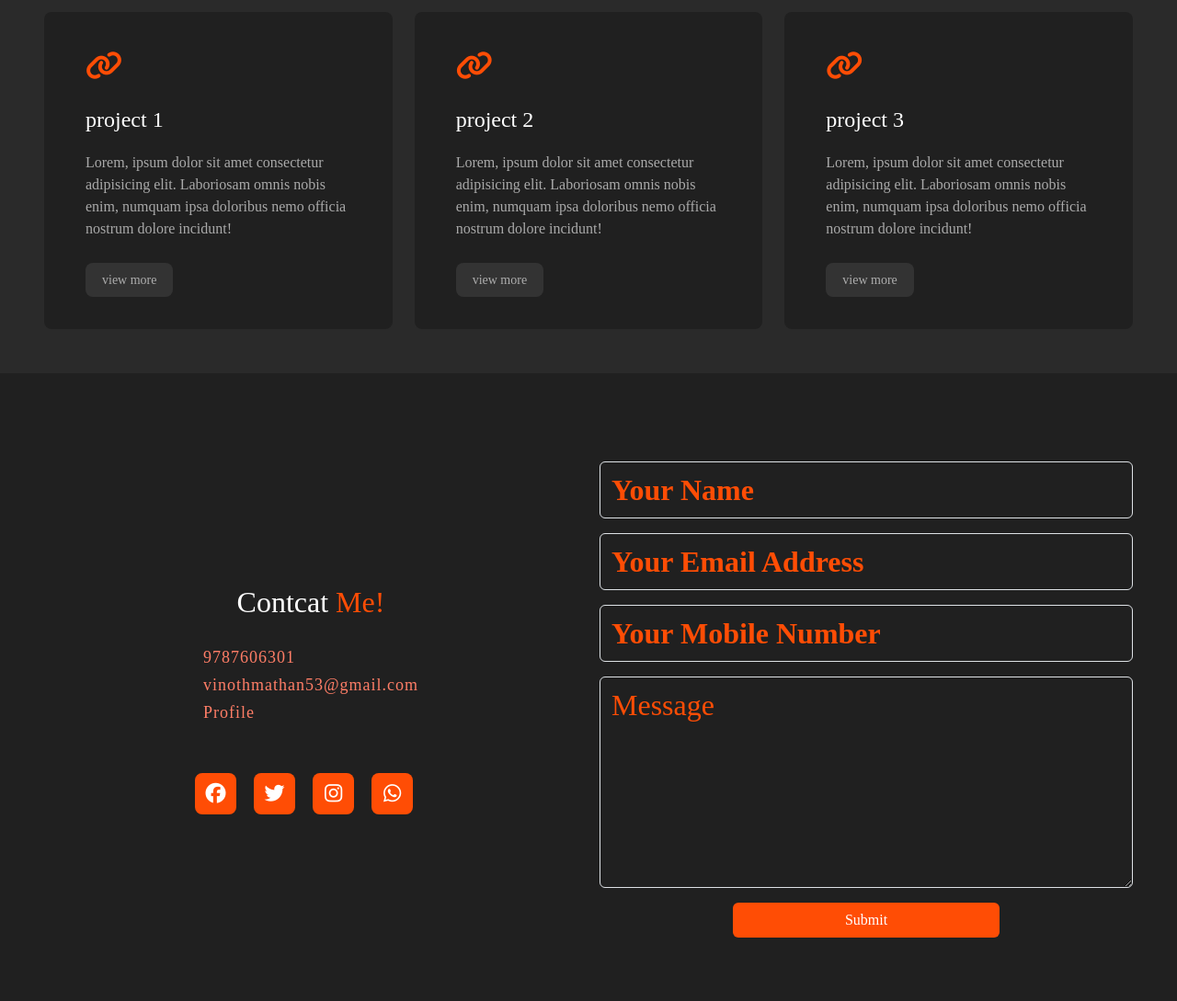
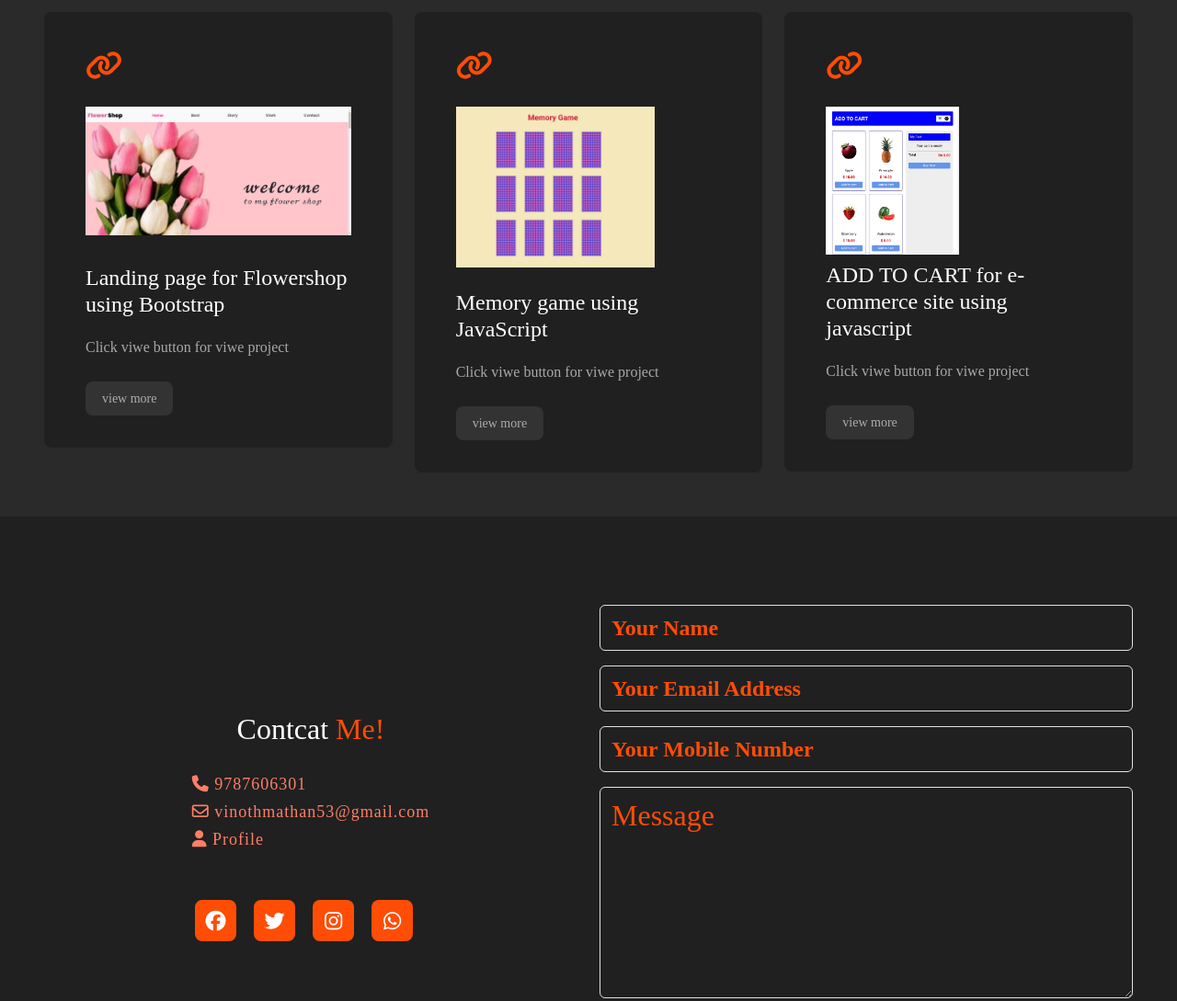
Before and after one commit to vinoth-mathan/portfolio, a plain HTML site: page index.html in a window 1280 px wide. Shown: the part 2388-3477 px from the top of the page at 92% size. Drawn offline with Linux system fonts and the light colour scheme.

Commit message:
project change

```diff
--- a/index.css
+++ b/index.css
@@ -330,7 +330,7 @@ color: yellow;
    /* border-bottom: 2px solid #fff; */
    /* outline: none !important; */
    color: #fff !important;
-   font-size: 2rem;
+   font-size: 1.5rem;
    font-weight: 800;
    /* border: none; */
 }
--- a/index.html
+++ b/index.html
@@ -152,25 +152,28 @@
                         <div class="p-icons">
                             <i class="fa-solid fa-link"></i>
                         </div>
-                             <h3>project 1</h3>
-                             <p>Lorem, ipsum dolor sit amet consectetur adipisicing elit. Laboriosam omnis nobis enim, numquam ipsa doloribus nemo officia nostrum dolore incidunt!</p>
-                             <a href="#" class="read">view more</a>
+                        <img src="./img1/flowershop.PNG" alt="flowershop site" class="w-100"><br><br>
+                             <h3 class="mt-2">Landing page for Flowershop using Bootstrap</h3>
+                             <p>Click viwe button for viwe project</p>
+                             <a href="https://vinoth-mathan.github.io/flowershop/" class="read">view more</a>
                     </div></div>
                 <div class="col-md-4"><div class="rw">
                     <div class="p-icons">
                         <i class="fa-solid fa-link"></i>
                     </div>
-                        <h3>project 2</h3>
-                        <p>Lorem, ipsum dolor sit amet consectetur adipisicing elit. Laboriosam omnis nobis enim, numquam ipsa doloribus nemo officia nostrum dolore incidunt!</p>
-                        <a href="#" class="read">view more</a>
+                    <img src="./img1/memory.jpg" alt="memorygame site" class="w-75"><br><br>
+                        <h3>Memory game using JavaScript</h3>
+                        <p>Click viwe button for viwe project</p>
+                        <a href="https://vinoth-mathan.github.io/memorygame/" class="read">view more</a>
                 </div></div>
                 <div class="col-md-4"><div class="rw">
                     <div class="p-icons">
                         <i class="fa-solid fa-link"></i>
                     </div>
-                        <h3>project 3</h3>
-                        <p>Lorem, ipsum dolor sit amet consectetur adipisicing elit. Laboriosam omnis nobis enim, numquam ipsa doloribus nemo officia nostrum dolore incidunt!</p>
-                        <a href="#" class="read">view more</a>
+                    <img src="./img1/addtocart.jpg" alt="add to cart site" class="w-50">
+                        <h3 class="mt-2">ADD TO CART for e-commerce site using javascript</h3>
+                        <p>Click viwe button for viwe project</p>
+                        <a href="https://vinoth-mathan.github.io/addtocart/" class="read">view more</a>
                     </div></div>
             </div>
          </div>
@@ -185,9 +188,9 @@
                     <h2 class="fs-2">Contcat <span>Me!</span></h2>
                     <br>
                     <div class="list">
-                        <li><a href="#">9787606301</a></li>
-                        <li><a href="#">vinothmathan53@gmail.com</a></li>
-                        <li><a href="#">Profile</a></li>
+                        <li><a href="#"><i class="fa-solid fa-phone"></i>&nbsp;9787606301</a></li>
+                        <li><a href="#"><i class="fa-regular fa-envelope"></i>&nbsp;vinothmathan53@gmail.com</a></li>
+                        <li><a href="#"><i class="fa-solid fa-user"></i>&nbsp;Profile</a></li>
                     </div>
                     <div class="contact-icons">
                         <a href="#"><i class="fa-brands fa-facebook"></i></a>
--- a/index.js
+++ b/index.js
@@ -20,10 +20,12 @@ let numberRegex=/^[0-9]{10}$/;
    let  emailVal=email.value.trim();
     let  numberVal=number.value.trim();
     let  textVal=text.value.trim();
+    // function
      validateName(nameVal)
      validateemail(emailVal)
       validatetext(textVal)
      validatenumber(numberVal)
+     //submit
      if(validateName(nameVal)==1&&validateemail(emailVal)==1&&validatenumber(numberVal)==1&&validatetext(textVal)==1){
         if(confirm(`Your Message Sent Successfully
         ${nameVal}
@@ -44,6 +46,7 @@ let numberRegex=/^[0-9]{10}$/;
 
 
  })
+ // error
  function removeErr(err,input,time=3000){
     setTimeout(()=>{
         err.innerHTML=""
@@ -51,15 +54,15 @@ let numberRegex=/^[0-9]{10}$/;
     },time)
  }
 
- function validateName(nameVal){
-    console.log(nameVal)
-    if(nameVal===""){
+ function validateName(a){
+    // console.log(a)
+    if(a===""){
         nameError.innerHTML="Name is required"
         Name.style.border="1px solid red"
         removeErr(nameError,Name)
         return -1
     }
-     else if(nameVal.length<3){
+     else if(a.length<3){
         nameError.innerHTML=" Enter a Proper Name"
         Name.style.border="1px solid red"
         removeErr(nameError,Name)
@@ -70,6 +73,7 @@ let numberRegex=/^[0-9]{10}$/;
      Name.style.border="3px solid green"
      return 1
  }
+
  function validateemail(emailVal){
     if(emailVal===""){
         emailError.innerHTML="email is required"
```
Also changed, not shown: img1/addtocart.jpg (added), img1/flowershop.PNG (added), img1/memory.jpg (added).
